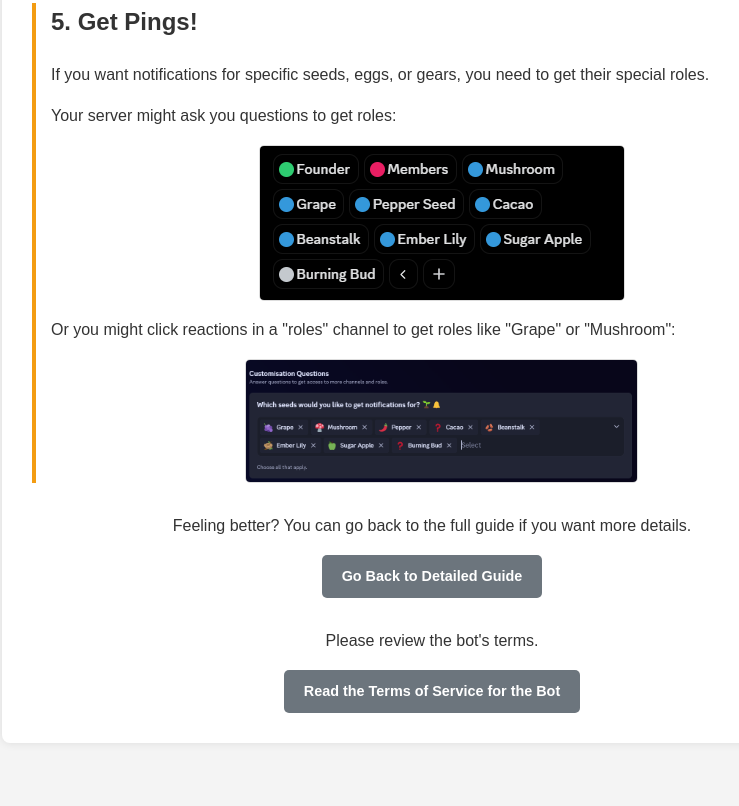
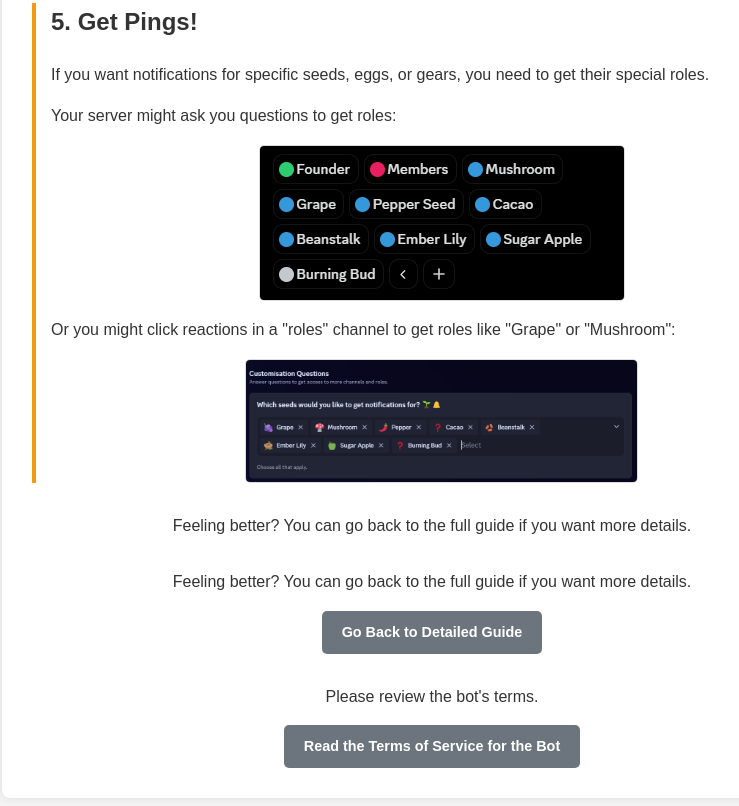
Before and after one commit to dragonbox102/drago2.github.io-my-bot-guide, a plain HTML site: page docs/simple_bot_guide.html in a window 1280 px wide. Shown: the part 1852-2658 px from the top of the page, without its empty margins (208-947 px from the left). Before the commit the page ends 2615 px from the top, so only its background shows below. Drawn offline with Linux system fonts and the light colour scheme.

Commit message:
Update simple_bot_guide.html

```diff
--- a/docs/simple_bot_guide.html
+++ b/docs/simple_bot_guide.html
@@ -177,7 +177,10 @@
 
         <div class="back-button-container">
             <p>Feeling better? You can go back to the full guide if you want more details.</p>
-            <a href="index.html">Go Back to Detailed Guide</a>
+<div class="back-button-container">
+    <p>Feeling better? You can go back to the full guide if you want more details.</p>
+    <a href="index.html">Go Back to Detailed Guide</a> <!-- This is the link to replace -->
+</div>
         </div>
 
         <div class="terms-section-simple">
```
